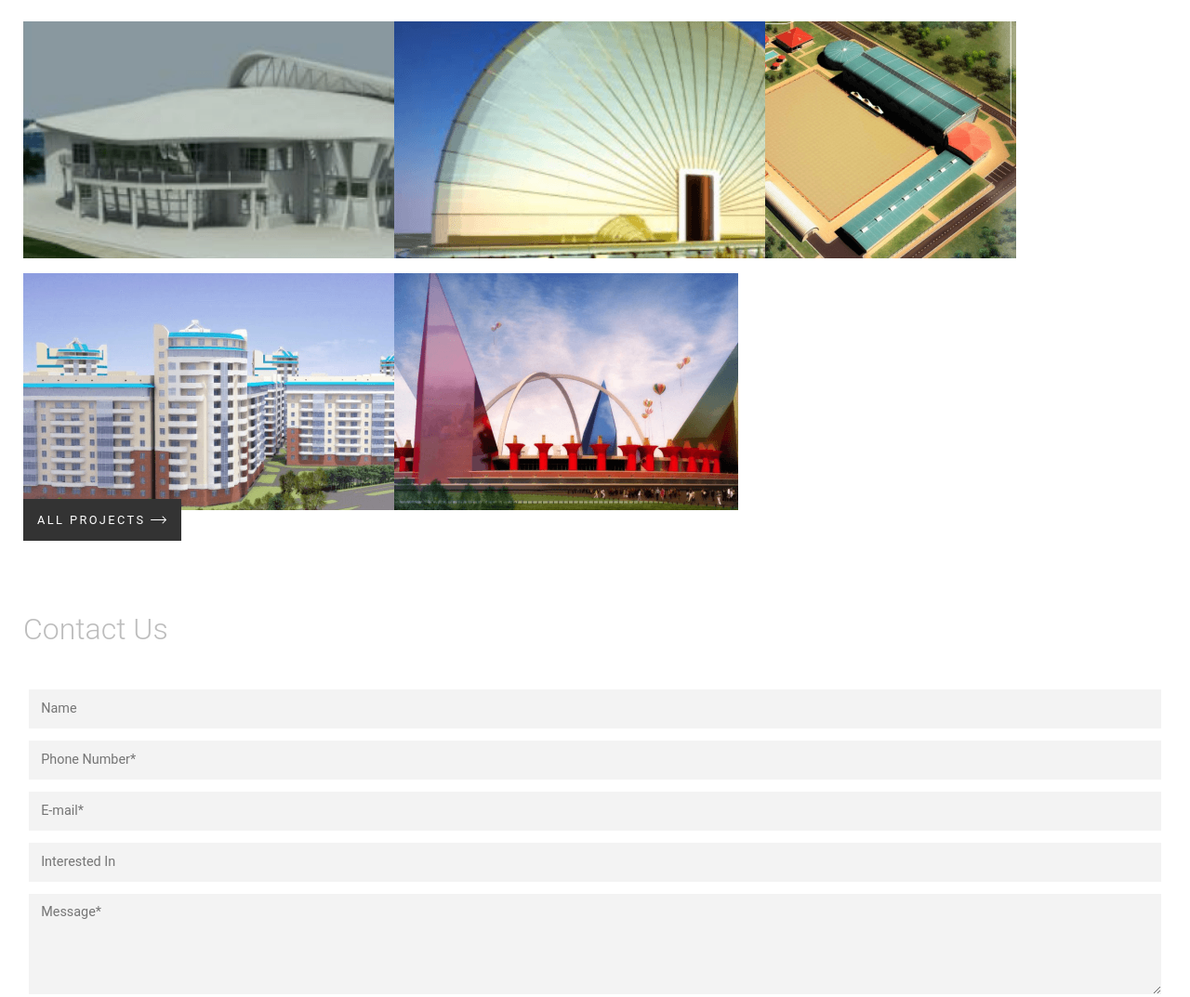
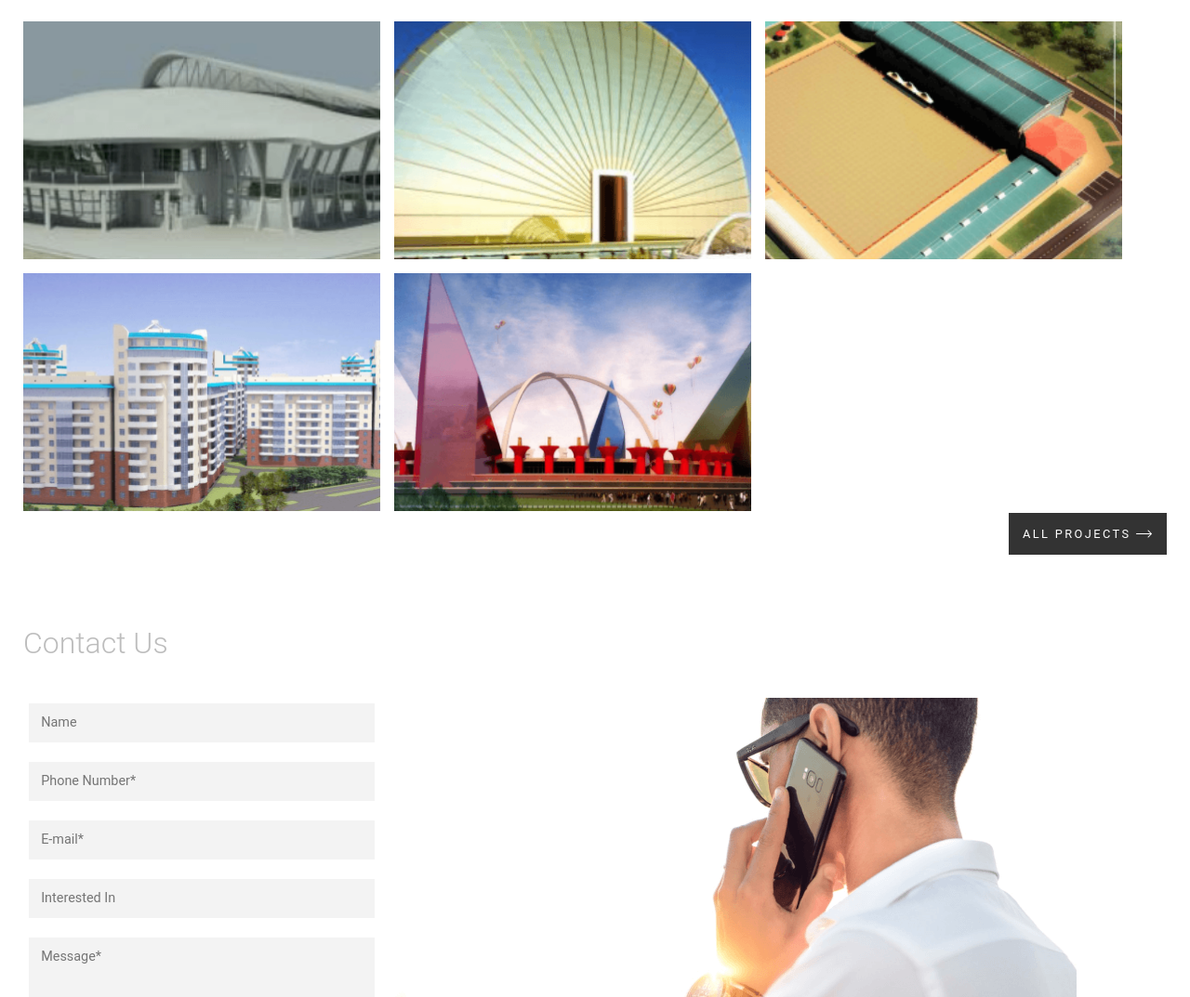
Before and after one commit to anapav45514/project, a plain HTML site: page index.html in a window 1280 px wide. Shown: the part 213-1286 px from the top of the page at 93% size. Drawn offline with Linux system fonts and the light colour scheme; a web font is replaced by a local one.

Commit message:
refactoring

```diff
--- a/assets/style.css
+++ b/assets/style.css
@@ -145,11 +145,11 @@ p {
   height: 100%;
   object-fit: cover;
 }
-.main-prj_button {
+.main_prj_button {
       margin-top: 15px;
       align-self: end;
 }
-.main-1-4-button-link {
+.main_prj_button_link {
   padding: 15px;
   background: var(--Gray-1, #333);
   color: white;
@@ -168,9 +168,8 @@ p {
 .main_contact_form {
   display: grid;
   grid-template-columns: 30vw 60vw;
-  height: ;
 }
-.main_contact_form {
+.main_contact_form_add {
   display: flex;
   flex-direction: column;
   justify-content: space-between;
--- a/index.html
+++ b/index.html
@@ -21,18 +21,18 @@
       <section class="main_prj">
         <h2>Our Projects</h2>
         <div class="main_prj_img">
-          <img src="assets/img/Rectangle_12.png" class="main-1-4-img-pic" alt="img1">
-          <img src="assets/img/image_15.png" class="main-1-4-img-pic" alt="img2">
-          <img src="assets/img/image_16.png" class="main-1-4-img-pic" alt="img3">
-          <img src="assets/img/image_17.png"  class="main-1-4-img-pic" alt="img4">
-          <img src="assets/img/image_18.png"  class="main-1-4-img-pic" alt="img5">
+          <img src="assets/img/Rectangle_12.png" class="main_prj_img_pic 1" alt="img1">
+          <img src="assets/img/image_15.png" class="main_prj_img_pic 1" alt="img2">
+          <img src="assets/img/image_16.png" class="main_prj_img_pic 1" alt="img3">
+          <img src="assets/img/image_17.png"  class="main_prj_img_pic 1" alt="img4">
+          <img src="assets/img/image_18.png"  class="main_prj_img_pic 1" alt="img5">
         </div>
-        <div class="main_prj_button"><a class="main-1-4-button-link" href="project.html">All Projects <img src="assets/img/ico-shape.png" alt="arrow"></a></div>
+        <div class="main_prj_button"><a class="main_prj_button_link" href="project.html">All Projects <img src="assets/img/ico-shape.png" alt="arrow"></a></div>
       </section>
       <section class="main_contact">
         <h2>Contact Us</h2>
         <div class="main_contact_form">
-          <form class="main_contact_form">
+          <form class="main_contact_form_add">
             <input type="text" class="form-control" id="Name" placeholder="Name"/>
             <input type="text" class="form-control" id="Number" placeholder="Phone Number*"/>
             <input type="email" class="form-control" id="Email" placeholder="E-mail*"/>
```
